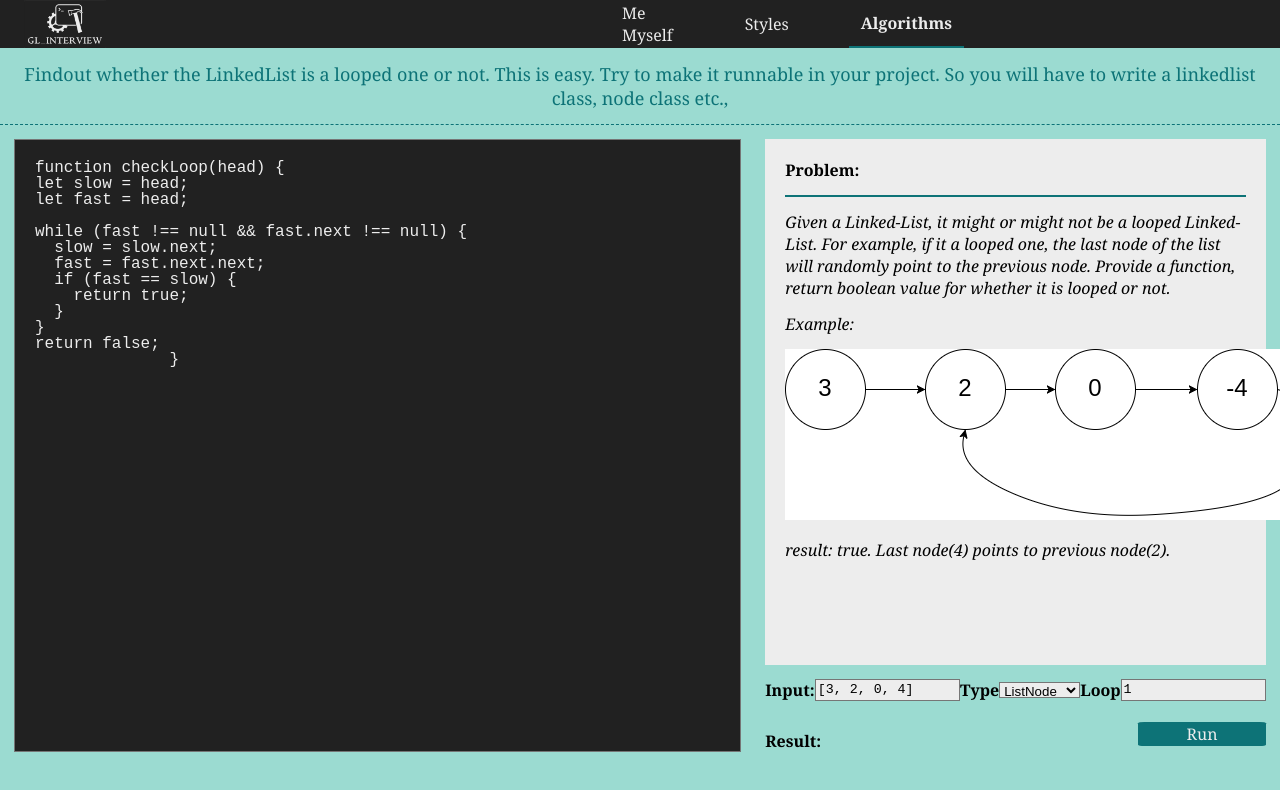
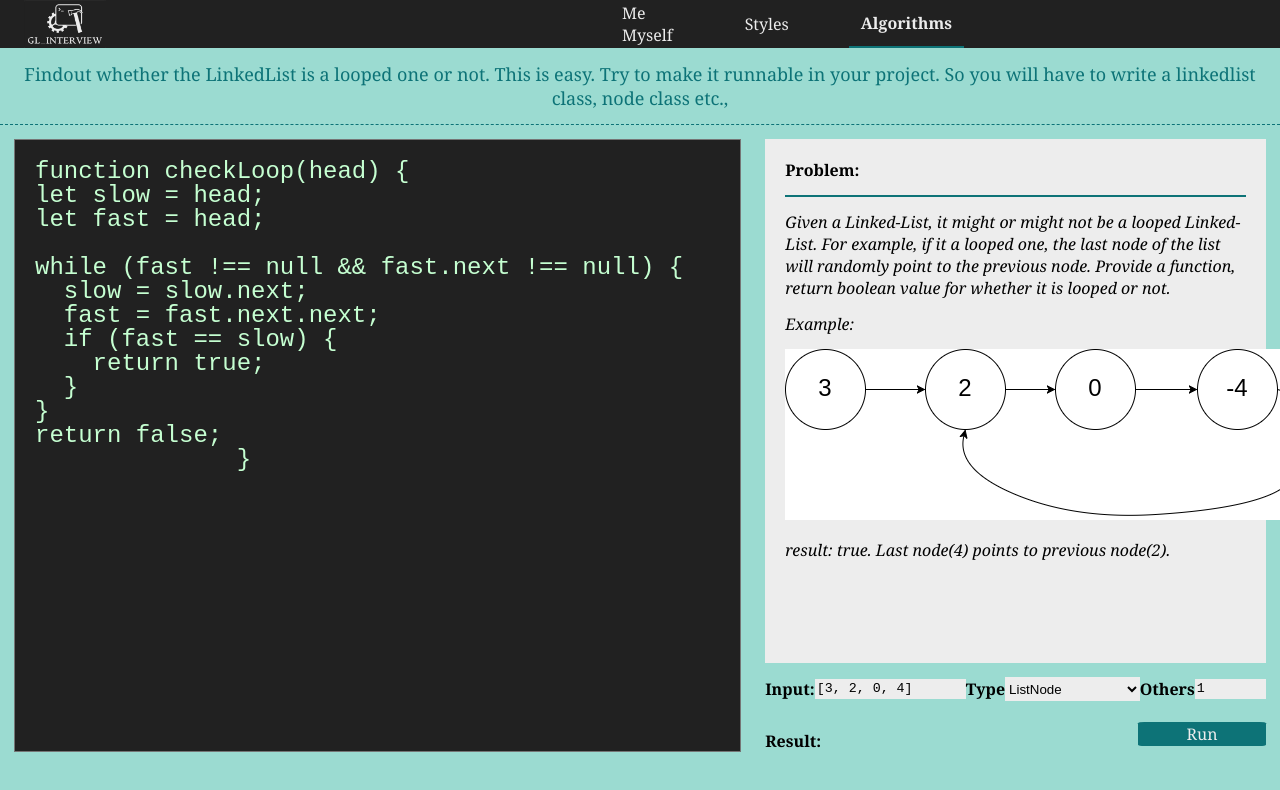
Before and after one commit to wcai49/GL_Interview, a Vue app in the folder gl_interview/: page /algorithmsPage in a window 1280 px wide. Shown: the top 790 px of the page. Built offline with nearby package versions, Linux system fonts and the light colour scheme.

Commit message:
:sparkles: All types of input allowed
1.I have added 'String' 'Number' type of input;

2. Adjusted some style settings for algorithm page.

```diff
--- a/gl_interview/src/styles/views/Algorithms.less
+++ b/gl_interview/src/styles/views/Algorithms.less
@@ -30,9 +30,9 @@
                     width: 100%;
                     resize: none;
                     background: @theme-color1;
-                    color: @theme-color4;
-                    font-size: @font-size-M;
-                    line-height: @font-size-M;
+                    color: #c5ffd1;
+                    font-size: @font-size-XL;
+                    line-height: @font-size-XL;
                     padding: @padding-M;
                 }
             }
@@ -72,6 +72,14 @@
                         resize: none;
                         height: @font-size-M;
                         line-height: @font-size-M;
+                        border: none;
+                        &.select{
+                            height: 1.5rem;
+                            width: 10rem;
+                        }
+                        &.second{
+                            width: 5rem;
+                        }
                     }
                 }
                 .playground-command-area{
--- a/gl_interview/src/views/Algorithms.vue
+++ b/gl_interview/src/views/Algorithms.vue
@@ -54,16 +54,16 @@ return false;
                   ></textarea>
                   <div>Type</div>
                   <select
-                    class="playground-input-textarea"
+                    class="playground-input-textarea select"
                     v-model="input.type"
                   >
                     <option v-for="(item, index) in input.types" :key="index">
                       {{ item }}
                     </option>
                   </select>
-                  <div>Loop</div>
+                  <div>Others</div>
                   <textarea
-                    class="playground-input-textarea"
+                    class="playground-input-textarea second"
                     v-model="input.pos"
                   ></textarea>
                 </div>
@@ -113,28 +113,28 @@ export default {
         value: "[3, 2, 0, 4]",
         pos: 1,
         type: "ListNode",
-        types: ["ListNode", "TreeNode", "Default"],
+        types: ["ListNode", "TreeNode", "String", "Number"],
       },
       result: null,
       myFunc: Function,
-      categories: [
-        {
-          name: "Linked List",
-          img: "./LinkedList_Entry.png",
-        },
-        {
-          name: "Binary Tree",
-          img: "./BinaryTree_Entry.png",
-        },
-        {
-          name: "Double Pointers",
-          img: "./DoublePointers_Entry.png",
-        },
-        {
-          name: "Dynamic Programming",
-          img: "./DynamicProgramming_Entry.png",
-        },
-      ],
+      // categories: [
+      //   {
+      //     name: "Linked List",
+      //     img: "./LinkedList_Entry.png",
+      //   },
+      //   {
+      //     name: "Binary Tree",
+      //     img: "./BinaryTree_Entry.png",
+      //   },
+      //   {
+      //     name: "Double Pointers",
+      //     img: "./DoublePointers_Entry.png",
+      //   },
+      //   {
+      //     name: "Dynamic Programming",
+      //     img: "./DynamicProgramming_Entry.png",
+      //   },
+      // ],
     };
   },
   mounted() {},
@@ -147,7 +147,13 @@ export default {
         case "TreeNode":
           this.createTree(value);
           break;
-        case "Default":
+        case "String":
+          this.codeInput(value);
+          break;
+        case "Number":
+          this.codeInput(parseInt(value));
+          break;
+        default:
           this.codeInput(value);
           break;
       }
@@ -200,7 +206,7 @@ export default {
       // so a array of [3, 2, 0, 4] is kinda like pre-order of a binary tree
       let nodeArray = new Array();
       for (let node of root) {
-        let curr_node = node == 'null' ? null :  new TreeNode(parseInt(node));
+        let curr_node = node == "null" ? null : new TreeNode(parseInt(node));
         nodeArray.push(curr_node);
       }
 
@@ -213,34 +219,32 @@ export default {
 
         for (let i = 0; i < length; i++) {
           let curr = queue.shift();
-          if(curr == null){
-            this.result = 'Your binary tree is not possible. Check please.'
+          if (curr == null) {
+            this.result = "Your binary tree is not possible. Check please.";
           }
           if (nodeArray.length >= 2) {
-            if(nodeArray[0] !== 'null'){
+            if (nodeArray[0] !== "null") {
               curr.left = nodeArray[0];
               queue.push(nodeArray.shift());
-            }
-            else{
+            } else {
               nodeArray.shift();
             }
-            if(nodeArray[0] !== 'null'){
+            if (nodeArray[0] !== "null") {
               curr.right = nodeArray[0];
               queue.push(nodeArray.shift());
-            }
-            else{
+            } else {
               nodeArray.shift();
             }
-
           }
-                      // 如果只剩一个了
-            else if (nodeArray.length == 1) {
-            curr.left = nodeArray[0] == 'null' ? null : nodeArray.shift();
+          // 如果只剩一个了
+          else if (nodeArray.length == 1) {
+            curr.left = nodeArray[0] == "null" ? null : nodeArray.shift();
             break;
           }
         }
       }
       console.log(input);
+      this.codeInput(input);
     },
 
     // After dealing with the input, finally run the code from the user.
```
